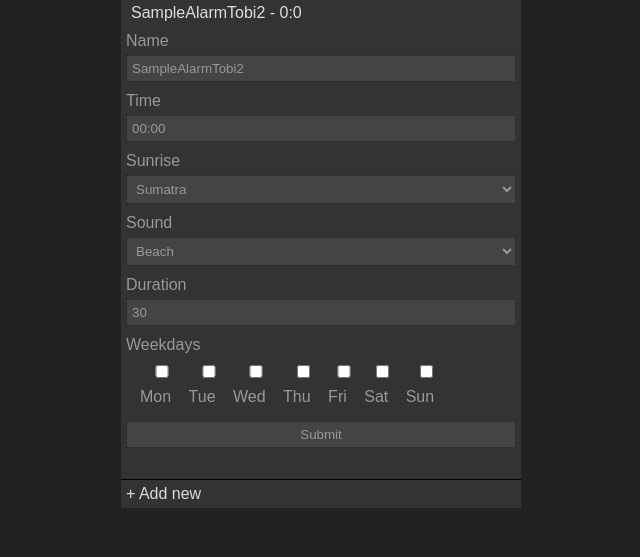
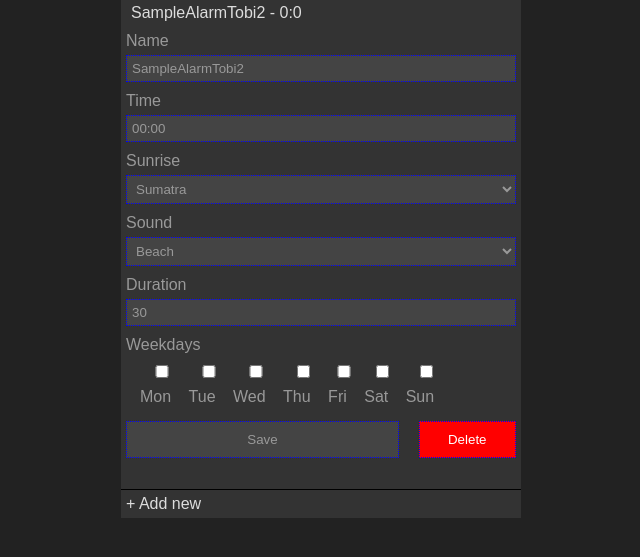
Before and after one commit to TobiasWeis/sunriseclock, a Flask app: page / in a window 1280 px wide, after a click that opens the changed part. Shown: the part 67-624 px from the top of the page, without its empty margins (319-959 px from the left). Run offline with Flask 2, Linux system fonts and the light colour scheme; data comes from the database, SQL or seed files in the repository; both versions use the stored data as it was after the commit.

Commit message:
Fixes #2, alarms can be deleted, changed interface accordingly

```diff
--- a/web/app/static/css/main.css
+++ b/web/app/static/css/main.css
@@ -32,3 +32,22 @@ select{
     width:100%;
     margin: 5 0 10 0;
 }
+
+input[type=submit]{
+    padding:10 5 10 5;
+}
+
+.save{
+    cursor:pointer;
+    margin-right:5%;
+    width:70%;
+    float:left;
+}
+
+.delete{
+    cursor:pointer;
+    padding:10 5 10 5;
+    background-color:#f00;
+    width:25%;
+    color:#fff;
+}
--- a/web/app/templates/index.html
+++ b/web/app/templates/index.html
@@ -51,7 +51,8 @@
                     <label><input type="checkbox" name="weekday" value="Sat">Sat</label>
                     <label><input type="checkbox" name="weekday" value="Sun">Sun</label>
                 </fieldset>
-                <input type="submit" id="savebutton-{{a.name}}">
+                <input type="submit" id="savebutton-{{a.name}}" value="Save" class="save">
+                <input type="submit" id="deletebutton-{{a.name}}" value="Delete" class="delete">
             </form>
         </div>
     </div>
@@ -75,6 +76,25 @@
             event.preventDefault();
         });
     });
+
+    $(function(){
+        $('#deletebutton-{{a.name}}').click(function(){
+            $.ajax({
+                url: '/deletealarm',
+                data: $('#form-{{a.name}}').serialize(),
+                type: 'POST',
+                success: function(response){
+                        console.log(response);
+                        location.reload();
+                },
+                error: function(error){
+                        console.log(error);
+                }
+            });
+            event.preventDefault();
+        });
+    });
+
 
 
     $('#timetext-{{a.name}}').timepicker();
@@ -123,7 +143,7 @@
                     <label><input type="checkbox" name="weekday" value="Sat">Sat</label>
                     <label><input type="checkbox" name="weekday" value="Sun">Sun</label>
                 </fieldset>
-                <input type="submit" id="savebutton-addnew">
+                <input type="submit" id="savebutton-addnew" value="Save">
             </form>
         </div>
 
--- a/web/app/views.py
+++ b/web/app/views.py
@@ -48,6 +48,22 @@ def updatealarm():
 
     return json.dumps({'status':'OK'})
 
+@app.route('/deletealarm', methods=['Post'])
+def deletealarm():
+    """
+    delete alarm completely from database
+    """
+    try:
+        delid = request.form["id"]
+        a = models.Alarm.query.filter_by(id=delid).first()
+        db.session.delete(a)
+        db.session.commit()
+    except Exception, e:
+        print "[views.py] EXCEPTION: ", e
+        return json.dumps({'status':'FAIL'})
+
+    return json.dumps({'status':'OK'})
+
 
 @app.route('/createalarm', methods=['POST'])
 def createalarm():
```
Also changed, not shown: web/app/database.db.
